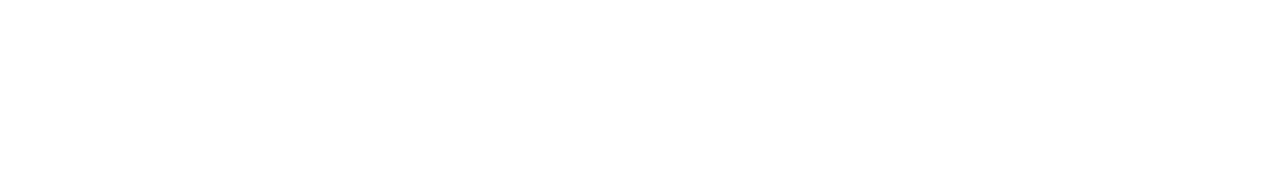
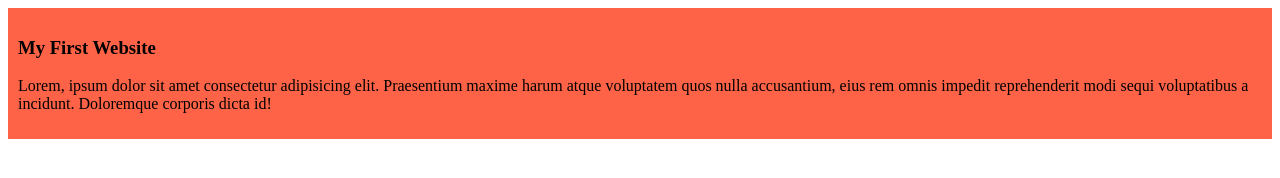
Before and after one commit to sadi554/first-project-repo, a plain HTML site: page index.html in a window 1280 px wide. Drawn offline with Linux system fonts and the light colour scheme.

Commit message:
My First Website

```diff
--- a/index.html
+++ b/index.html
@@ -4,6 +4,17 @@
         <meta charset="UTF-8" />
         <meta name="viewport" content="width=device-width, initial-scale=1.0" />
         <title>My First Github Repo</title>
+        <link rel="stylesheet" href="styles/blog.css" />
     </head>
-    <body></body>
+    <body>
+        <div>
+            <h3>My First Website</h3>
+            <p>
+                Lorem, ipsum dolor sit amet consectetur adipisicing elit.
+                Praesentium maxime harum atque voluptatem quos nulla
+                accusantium, eius rem omnis impedit reprehenderit modi sequi
+                voluptatibus a incidunt. Doloremque corporis dicta id!
+            </p>
+        </div>
+    </body>
 </html>
--- /dev/null
+++ b/styles/blog.css
@@ -0,0 +1,9 @@
+div {
+    background-color: tomato;
+    padding: 10px;
+}
+
+/* github e push korte hole
+1st- git add .
+2nd - git commit -m""
+3rd- git push */
```
